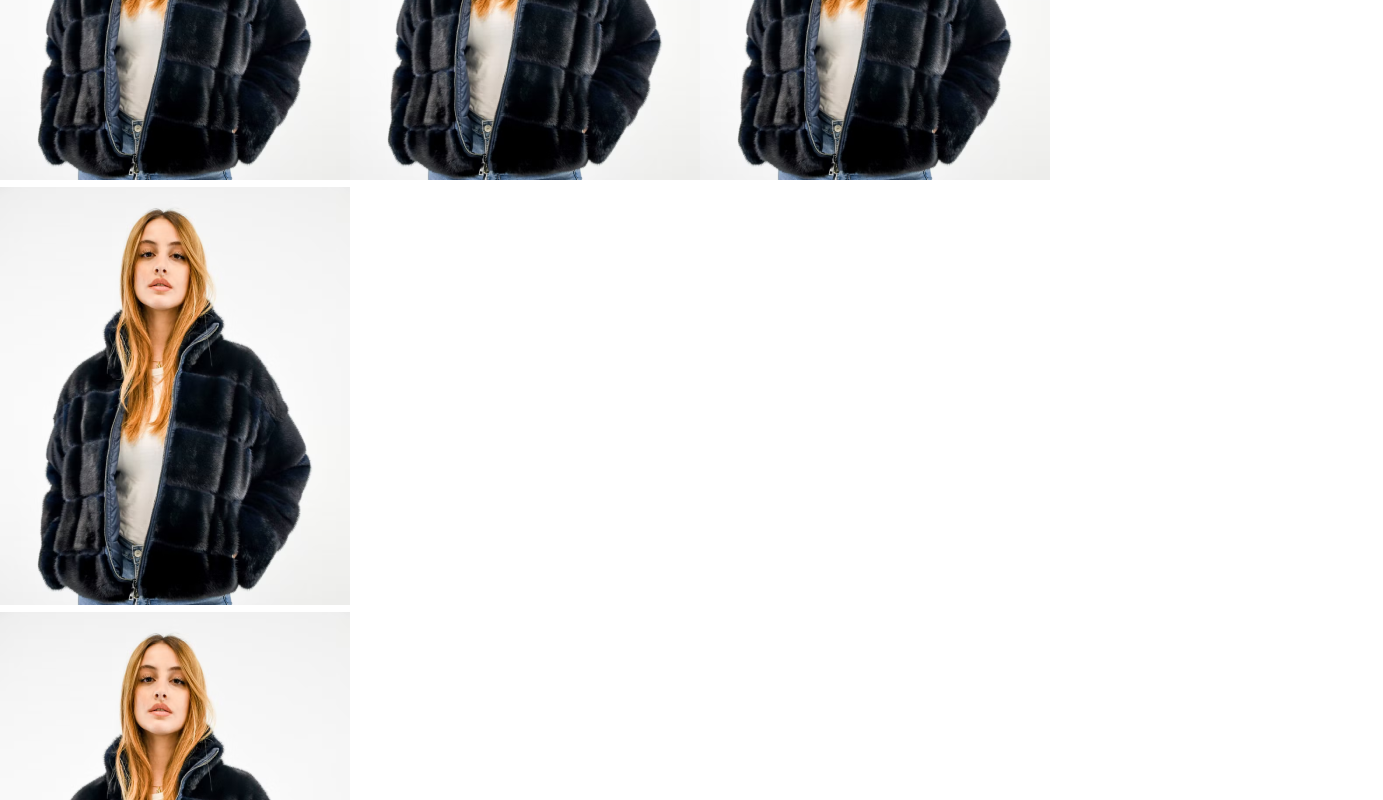
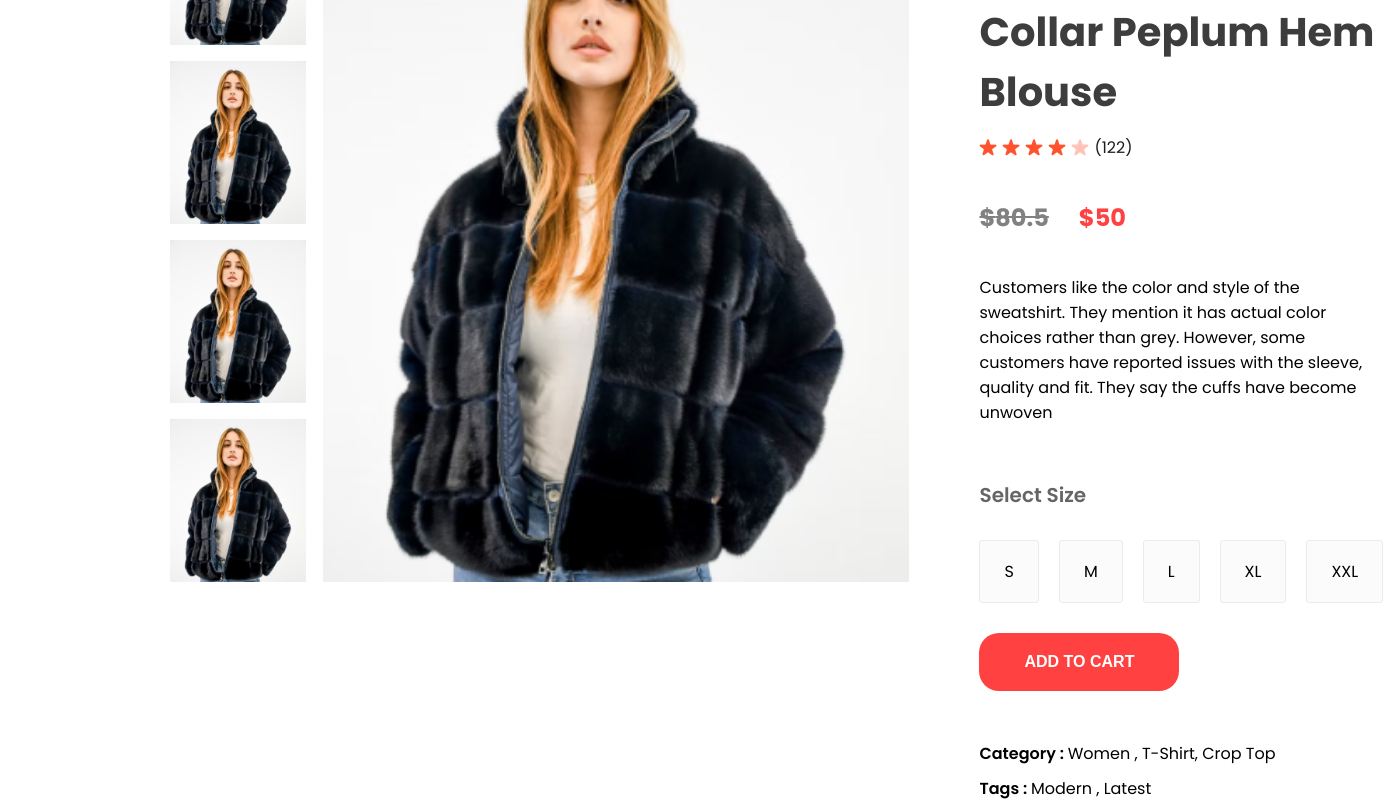
Before and after one commit to Petermwansa/rotrade, a React (Create React App) app: page /products/1 in a window 1280 px wide. Shown: the part 360-1160 px from the top of the page, 1383 px wide, since content can reach past the window. Built offline with nearby package versions, Linux system fonts and the light colour scheme.

Commit message:
Finish designing the product display page

```diff
--- a/src/Components/Breadcrums/Breadcrum.css
+++ b/src/Components/Breadcrums/Breadcrum.css
@@ -0,0 +1,10 @@
+.breadcrum {
+    display: flex;
+    align-items: center;
+    gap: 8px;
+    color: #5e5e5e;
+    font-size: 16px;
+    font-weight: 600;
+    margin: 60px 170px;
+    text-transform: capitalize;
+}
--- a/src/Components/ProductDisplay/ProductDisplay.css
+++ b/src/Components/ProductDisplay/ProductDisplay.css
@@ -1,3 +1,89 @@
 .product__display {
-
+    display: flex;
+    margin: 0px 170px;
 }
+.product__display__left {
+    display: flex;
+    gap: 17px;
+}
+.product__display__img__list {
+    display: flex;
+    flex-direction: column;
+    gap: 16px;
+}
+.product__display__img__list img {
+    height: 163px;
+}
+.product__display__main__img {
+    width: 586px;
+    height: 700px;
+}
+.product__display__right {
+    margin: 0px 70px;
+    display: flex;
+    flex-direction: column;
+}
+.product__display__right h1 {
+    color: #3d3d3d;
+    font-size: 40px;
+    font-weight: 700;
+}
+.product__display__right__star {
+    display: flex;
+    align-items: center;
+    margin-top: 13px;
+    gap: 5px;
+    font-size: 16px;
+    color: #1c1c1c;
+}
+.product__display__right__prices {
+    display: flex;
+    margin: 40px 0px;
+    gap: 30px;
+    font-size: 24px;
+    font-weight: 700;
+}
+.product__display__right__oldprice {
+    color: #818181;
+    text-decoration: line-through;
+}
+.product__display__right__newprice {
+    color: #ff4141;
+}
+.product__display__right__size h1 {
+    margin-top: 55px;
+    color: #656565;
+    font-size: 20px;
+    font-weight: 600;
+}
+.product__display__right__sizes {
+    display: flex;
+    margin: 30px 0px;
+    gap: 20px;
+}
+.product__display__right__sizes div {
+    padding: 18px 24px;
+    border-radius: 3px;
+    background: #fbfbfb;
+    border: 1px solid #ebebeb;
+    cursor: pointer;
+}
+.product__display__right button {
+    padding: 20px 40px;
+    width: 200px;
+    font-size: 16px;
+    font-weight: 600;
+    color: white;
+    background: #ff4141;
+    margin-bottom: 40px;
+    border: none;
+    outline: none;
+    border-radius: 20px;
+    cursor: pointer;
+}
+.product__display__right__category {
+    margin-top: 10px;
+}
+.product__display__right__category span {
+    font-weight: 600;
+}
```
